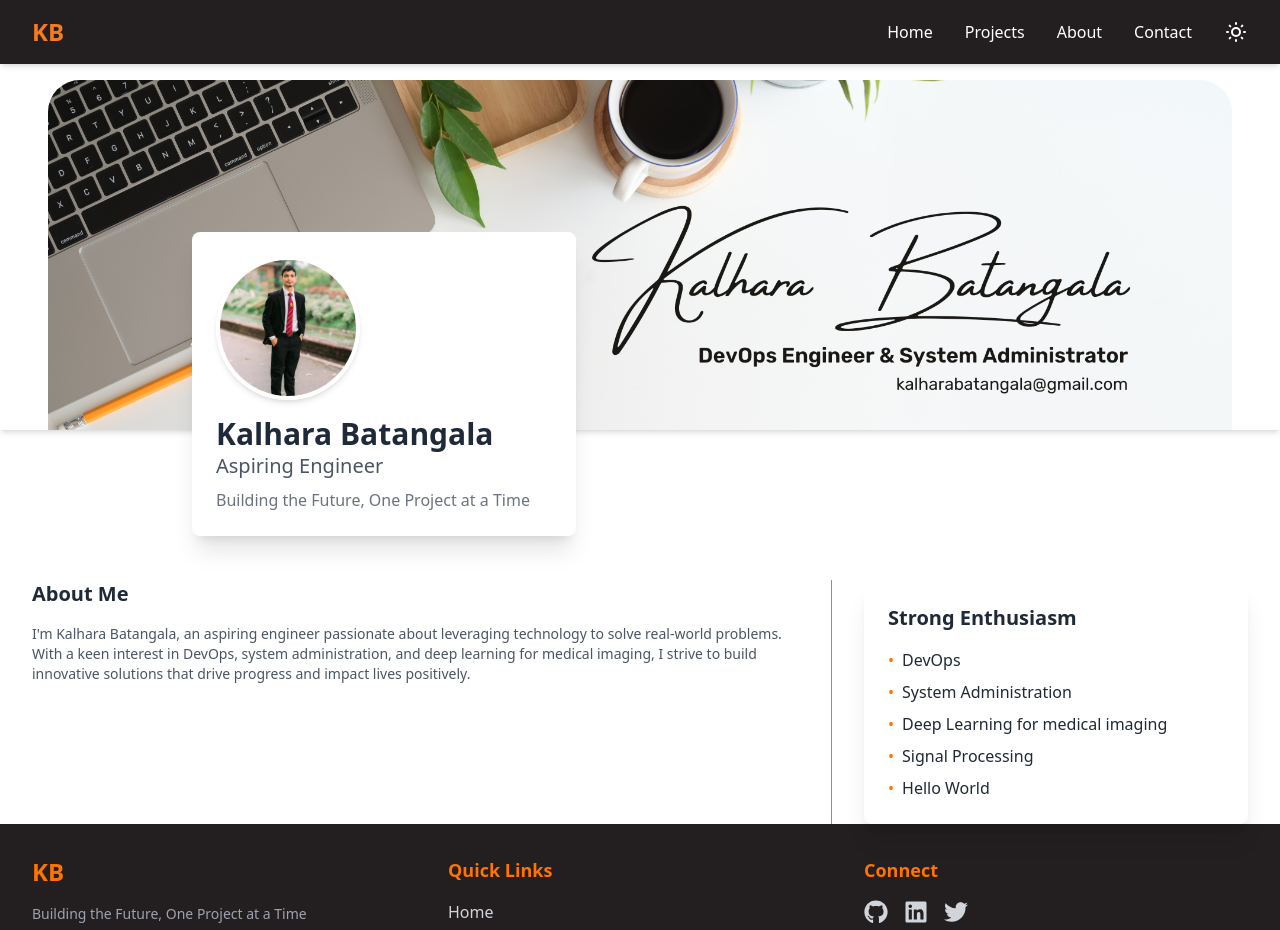
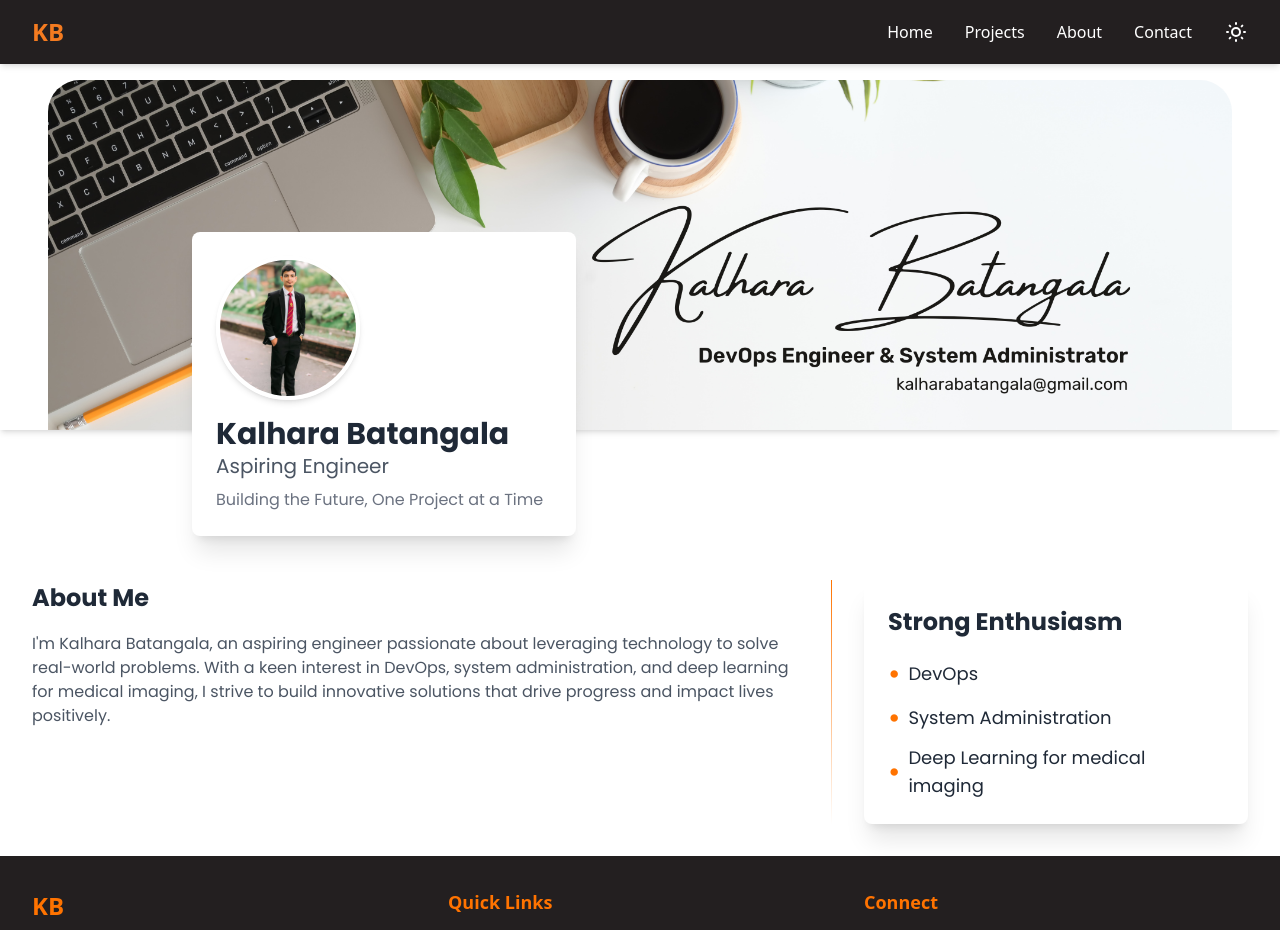
Before and after one commit to KalharaBatangala/my-portfolio, a React (Vite) app: page / in a window 1280 px wide. Shown: the top 930 px of the page. Built offline with nearby package versions, Linux system fonts and the light colour scheme.

Commit message:
Updated the Enthusiasm card

```diff
--- a/src/components/EnthusiasmCard.jsx
+++ b/src/components/EnthusiasmCard.jsx
@@ -7,18 +7,16 @@ const EnthusiasmCard = () => {
     'DevOps',
     'System Administration',
     'Deep Learning for medical imaging',
-    'Signal Processing',
-    'Hello World'
   ];
 
   return (
-    <div className="bg-white p-6 rounded-lg shadow-xl max-w-sm w-full">
-      <h3 className="text-xl font-bold text-gray-800 mb-4">Strong Enthusiasm</h3>
+    <div className="bg-white p-6 rounded-lg shadow-xl max-w-sm w-full font-poppins">
+      <h3 className="text-2xl font-bold text-gray-800 mb-4">Strong Enthusiasm</h3>
       <ul className="space-y-2">
         {interests.map((interest, index) => (
-          <li key={index} className="flex items-start">
-            <span className="text-secondary mr-2">•</span>
-            <span className="text-gray-800">{interest}</span>
+          <li key={index} className="flex items-center">
+            <span className="text-secondary mr-2 text-3xl">•</span> {/* Larger bullet point for visibility */}
+            <span className="text-lg text-gray-800">{interest}</span> {/* Larger text for clarity */}
           </li>
         ))}
       </ul>
--- a/src/components/HeroSection.jsx
+++ b/src/components/HeroSection.jsx
@@ -1,81 +1,3 @@
-
-// import React, { useState } from 'react';
-// import profilePic from '../assets/profile-pic.jpg';
-// import bannerPic from '../assets/Portfolio-banner.png';
-// import EnthusiasmCard from './EnthusiasmCard';
-// import AboutCard from './AboutCard';
-
-// const HeroSection = () => {
-//   const [isZoomed, setIsZoomed] = useState(false);
-//   const [isClosing, setIsClosing] = useState(false);
-
-//   // Handle modal close with zoom-out animation
-//   const handleClose = () => {
-//     setIsClosing(true);
-//     setTimeout(() => {
-//       setIsZoomed(false);
-//       setIsClosing(false);
-//     }, 300); // Match animation duration
-//   };
-
-//   return (
-//     <div className="relative w-full min-h-[550px] bg-transparent">
-//       {/* Banner Wrapper */}
-//       <div className="mt-8 pt-12 px-12 shadow-md">
-//         {/* Banner with Background Image */}
-//         <div
-//           className="rounded-t-[32px] overflow-hidden"
-//           style={{
-//             backgroundImage: `url(${bannerPic})`,
-//             backgroundSize: 'cover',
-//             backgroundPosition: 'bottom',
-//             height: '350px',
-//           }}
-//         />
-//       </div>
-//       {/* Profile Card */}
-//       <div className="absolute top-[200px] left-[5%] sm:left-[10%] md:left-[15%] transform transition-transform duration-300 hover:scale-105 bg-white p-6 rounded-lg shadow-xl max-w-sm w-full cursor-pointer">
-//         <img
-//           src={profilePic}
-//           alt="Profile"
-//           className="w-28 h-28 sm:w-36 sm:h-36 rounded-full border-4 border-white shadow-md mx-auto sm:mx-0 object-cover cursor-pointer"
-//           onClick={() => setIsZoomed(true)}
-//         />
-//         <h1 className="mt-4 text-2xl sm:text-3xl font-bold text-gray-800 text-center sm:text-left">
-//           Kalhara Batangala
-//         </h1>
-//         <h2 className="text-lg sm:text-xl text-gray-600 text-center sm:text-left">
-//           Aspiring Engineer
-//         </h2>
-//         <p className="mt-2 text-gray-500 text-center sm:text-left">
-//           Building the Future, One Project at a Time
-//         </p>
-//       </div>
-//       {/* Cards Container for About and Enthusiasm */}
-//       <div className="relative mt-[150px] max-w-7xl mx-auto px-4 sm:px-6 lg:px-8 grid grid-cols-1 md:grid-cols-2 gap-80">
-//         <AboutCard />
-//         <EnthusiasmCard />
-//       </div>
-//       {/* Zoomed Image Modal */}
-//       {isZoomed && (
-//         <div
-//           className="fixed inset-0 bg-primary bg-opacity-75 flex items-center justify-center z-50"
-//           onClick={handleClose}
-//         >
-//           <img
-//             src={profilePic}
-//             alt="Zoomed Profile"
-//             className={`max-w-[80%] max-h-[80%] ${isClosing ? 'animate-zoom-out' : 'animate-zoom-in'}`}
-//             onClick={(e) => e.stopPropagation()}
-//           />
-//         </div>
-//       )}
-//     </div>
-//   );
-// };
-
-// export default HeroSection;
-
 import React, { useState } from 'react';
 import profilePic from '../assets/profile-pic.jpg';
 import bannerPic from '../assets/Portfolio-banner.png';
@@ -95,7 +17,7 @@ const HeroSection = () => {
   };
 
   return (
-    <div className="relative w-full min-h-[550px] bg-transparent">
+    <div className="relative w-full min-h-[550px] bg-transparent font-poppins">
       {/* Banner Wrapper */}
       <div className="mt-8 pt-12 px-12 shadow-md">
         {/* Banner with Background Image */}
@@ -123,21 +45,27 @@ const HeroSection = () => {
         <h2 className="text-lg sm:text-xl text-gray-600 text-center sm:text-left">
           Aspiring Engineer
         </h2>
-        <p className="mt-2 text-gray-500 text-center sm:text-left">
+        <p className="mt-2 text-base text-gray-500 text-center sm:text-left">
           Building the Future, One Project at a Time
         </p>
       </div>
       {/* Content Container for About and Enthusiasm */}
-      <div className="relative mt-[150px] max-w-7xl mx-auto px-4 sm:px-6 lg:px-8 flex flex-col md:flex-row gap-8">
+      <div className="relative mt-[150px] mb-8 max-w-7xl mx-auto px-4 sm:px-6 lg:px-8 flex flex-col md:flex-row gap-8">
         {/* About Section */}
         <div className="flex-1">
-          <h3 className="text-xl font-bold text-gray-800 mb-4">About Me</h3>
-          <p className="text-gray-600 text-sm">
+          <h3 className="text-2xl font-bold text-gray-800 mb-4">About Me</h3>
+          <p className="text-base text-gray-600">
             I'm Kalhara Batangala, an aspiring engineer passionate about leveraging technology to solve real-world problems. With a keen interest in DevOps, system administration, and deep learning for medical imaging, I strive to build innovative solutions that drive progress and impact lives positively.
           </p>
         </div>
-        {/* Vertical Separator */}
-        <div className="hidden md:block border-l border-secondary h-auto self-stretch"></div>
+        {/* Vertical Separator with Fade-Out Effect */}
+        <div
+          className="hidden md:block border-l border-secondary h-auto self-stretch"
+          style={{
+            maskImage: 'linear-gradient(to bottom, black 0%, transparent 100%)',
+            WebkitMaskImage: 'linear-gradient(to bottom, black 0%, transparent 100%)',
+          }}
+        ></div>
         {/* Enthusiasm Card */}
         <div className="max-w-sm w-full md:ml-auto">
           <EnthusiasmCard />
--- a/src/index.css
+++ b/src/index.css
@@ -1,6 +1,10 @@
+@import url('https://fonts.googleapis.com/css2?family=Poppins:wght@400;700&display=swap');
+@import url('https://fonts.googleapis.com/css2?family=Indie+Flower&family=Roboto:ital,wght@0,100..900;1,100..900&display=swap');
 @tailwind base;
 @tailwind components;
 @tailwind utilities;
+
+
 
 /* Profile photo zoom effects */
 @keyframes zoomIn {
--- a/tailwind.config.js
+++ b/tailwind.config.js
@@ -6,8 +6,15 @@ export default {
       colors: {
         primary: '#231F20', // WSO2 black
         secondary: '#FF7300', // WSO2 orange
-        'text-secondary': '#D1D5DB', // Light gray for secondary text (e.g., nav links)
-        'text-tertiary': '#9CA3AF', // Muted gray for tertiary text (e.g., copyright)
+        'text-secondary': '#D1D5DB', // Light gray for secondary text/icons
+        'text-tertiary': '#9CA3AF', // Muted gray for tertiary text
+      },
+      fontFamily: {
+        poppins: ['Poppins', 'sans-serif'], // Elegant, modern font
+      },
+      fontSize: {
+        '2xl': '1.5rem', // Increased heading size (was 1.25rem for xl)
+        base: '1rem', // Increased body text size (was 0.875rem for sm)
       },
     },
   },
```
